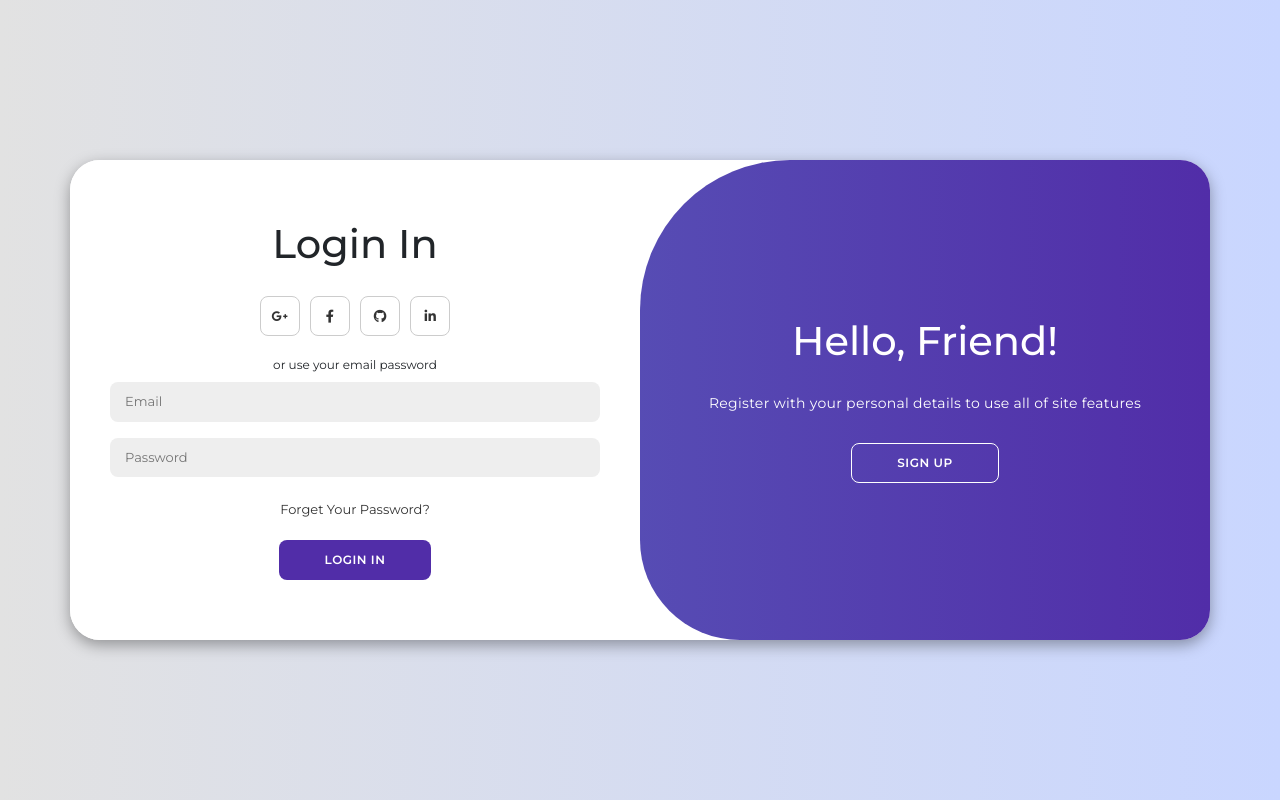
After one commit to Shivraj1150/New-project, a PHP site: page /_login.php in a window 1280 px wide. The commit adds this page. Run offline with PHP 8.4, Linux system fonts and the light colour scheme; some libraries are stand-ins or nearby versions.

Commit message:
Login and sign Up page done

```diff
--- /dev/null
+++ b/_login.php
@@ -0,0 +1,75 @@
+
+
+<!DOCTYPE html>
+<html lang="en">
+
+<head>
+    <meta charset="UTF-8">
+    <meta name="viewport" content="width=device-width, initial-scale=1.0">
+    <link rel="stylesheet" href="https://cdnjs.cloudflare.com/ajax/libs/font-awesome/6.4.2/css/all.min.css">
+    <link rel="stylesheet" href="login.css">
+    <link rel="stylesheet" href="https://cdn.jsdelivr.net/npm/bootstrap@4.0.0/dist/css/bootstrap.min.css" integrity="sha384-Gn5384xqQ1aoWXA+058RXPxPg6fy4IWvTNh0E263XmFcJlSAwiGgFAW/dAiS6JXm" crossorigin="anonymous">
+    <link rel="stylesheet" href="https://cdn.jsdelivr.net/npm/bootstrap@4.0.0/dist/css/bootstrap.min.css" integrity="sha384-Gn5384xqQ1aoWXA+058RXPxPg6fy4IWvTNh0E263XmFcJlSAwiGgFAW/dAiS6JXm" crossorigin="anonymous">
+    <title>Modern Login Page | AsmrProg</title>
+</head>
+
+<body>
+
+
+    <div class="container" id="container">
+        <div class="form-container sign-up">
+            <form  method="post" action="register.php">
+                <h1>Create Account</h1>
+                <div class="social-icons">
+                    <a href="#" class="icon"><i class="fa-brands fa-google-plus-g"></i></a>
+                    <a href="#" class="icon"><i class="fa-brands fa-facebook-f"></i></a>
+                    <a href="#" class="icon"><i class="fa-brands fa-github"></i></a>
+                    <a href="#" class="icon"><i class="fa-brands fa-linkedin-in"></i></a>
+                </div>
+                <span>or use your email for registeration</span>
+                <input type="text" name="FirstName" id="FirstName" placeholder="Name">
+                <input type="email" name="email" id="email" placeholder="Email">
+                <input type="password" name="password" id="password" placeholder="Password">
+                <button name="signUp">Sign Up</button>
+            </form>
+        </div>
+        <div class="form-container sign-in">
+            <form method="post" action="register.php">
+                <h1>Login In</h1>
+                <div class="social-icons">
+                    <a href="#" class="icon"><i class="fa-brands fa-google-plus-g"></i></a>
+                    <a href="#" class="icon"><i class="fa-brands fa-facebook-f"></i></a>
+                    <a href="#" class="icon"><i class="fa-brands fa-github"></i></a>
+                    <a href="#" class="icon"><i class="fa-brands fa-linkedin-in"></i></a>
+                </div>
+                <span>or use your email password</span>
+                <input type="email" name="email" id="email" placeholder="Email">
+                <input type="password" name="password" id="Password" placeholder="Password">
+                <a href="#">Forget Your Password?</a>
+                <button name="signIn">Login In</button>
+            </form>
+        </div>
+        <div class="toggle-container">
+            <div class="toggle">
+                <div class="toggle-panel toggle-left">
+                    <h1>Welcome Back!</h1>
+                    <p>Enter your personal details to use all of site features</p>
+                    <button class="hidden" id="login">Sign In</button>
+                </div>
+                <div class="toggle-panel toggle-right">
+                    <h1>Hello, Friend!</h1>
+                    <p>Register with your personal details to use all of site features</p>
+                    <button class="hidden" id="register">Sign Up</button>
+                </div>
+            </div>
+        </div>
+    </div>
+
+    <script src="login.js"></script>
+    <script src="https://code.jquery.com/jquery-3.2.1.slim.min.js" integrity="sha384-KJ3o2DKtIkvYIK3UENzmM7KCkRr/rE9/Qpg6aAZGJwFDMVNA/GpGFF93hXpG5KkN" crossorigin="anonymous"></script>
+    <script src="https://cdn.jsdelivr.net/npm/popper.js@1.12.9/dist/umd/popper.min.js" integrity="sha384-ApNbgh9B+Y1QKtv3Rn7W3mgPxhU9K/ScQsAP7hUibX39j7fakFPskvXusvfa0b4Q" crossorigin="anonymous"></script>
+    <script src="https://cdn.jsdelivr.net/npm/bootstrap@4.0.0/dist/js/bootstrap.min.js" integrity="sha384-JZR6Spejh4U02d8jOt6vLEHfe/JQGiRRSQQxSfFWpi1MquVdAyjUar5+76PVCmYl" crossorigin="anonymous"></script>
+
+</body>
+
+</html>
--- /dev/null
+++ b/login.css
@@ -0,0 +1,211 @@
+
+@import url('https://fonts.googleapis.com/css2?family=Montserrat:wght@300;400;500;600;700&display=swap');
+
+*{
+    margin: 0;
+    padding: 0;
+    box-sizing: border-box;
+    font-family: 'Montserrat', sans-serif;
+}
+
+body{
+    background-color: #c9d6ff;
+    background: linear-gradient(to right, #e2e2e2, #c9d6ff);
+    display: flex;
+    align-items: center;
+    justify-content: center;
+    flex-direction: column;
+    height: 100vh;
+}
+
+.container{
+    background-color: #fff;
+    border-radius: 30px;
+    box-shadow: 0 5px 15px rgba(0, 0, 0, 0.35);
+    position: relative;
+    overflow: hidden;
+    width: 768px;
+    max-width: 100%;
+    min-height: 480px;
+}
+
+.container p{
+    font-size: 14px;
+    line-height: 20px;
+    letter-spacing: 0.3px;
+    margin: 20px 0;
+}
+
+.container span{
+    font-size: 12px;
+}
+
+.container a{
+    color: #333;
+    font-size: 13px;
+    text-decoration: none;
+    margin: 15px 0 10px;
+}
+
+.container button{
+    background-color: #512da8;
+    color: #fff;
+    font-size: 12px;
+    padding: 10px 45px;
+    border: 1px solid transparent;
+    border-radius: 8px;
+    font-weight: 600;
+    letter-spacing: 0.5px;
+    text-transform: uppercase;
+    margin-top: 10px;
+    cursor: pointer;
+}
+
+.container button.hidden{
+    background-color: transparent;
+    border-color: #fff;
+}
+
+.container form{
+    background-color: #fff;
+    display: flex;
+    align-items: center;
+    justify-content: center;
+    flex-direction: column;
+    padding: 0 40px;
+    height: 100%;
+}
+
+.container input{
+    background-color: #eee;
+    border: none;
+    margin: 8px 0;
+    padding: 10px 15px;
+    font-size: 13px;
+    border-radius: 8px;
+    width: 100%;
+    outline: none;
+}
+
+.form-container{
+    position: absolute;
+    top: 0;
+    height: 100%;
+    transition: all 0.6s ease-in-out;
+}
+
+.sign-in{
+    left: 0;
+    width: 50%;
+    z-index: 2;
+}
+
+.container.active .sign-in{
+    transform: translateX(100%);
+}
+
+.sign-up{
+    left: 0;
+    width: 50%;
+    opacity: 0;
+    z-index: 1;
+}
+
+.container.active .sign-up{
+    transform: translateX(100%);
+    opacity: 1;
+    z-index: 5;
+    animation: move 0.6s;
+}
+
+@keyframes move{
+    0%, 49.99%{
+        opacity: 0;
+        z-index: 1;
+    }
+    50%, 100%{
+        opacity: 1;
+        z-index: 5;
+    }
+}
+
+.social-icons{
+    margin: 20px 0;
+}
+
+.social-icons a{
+    border: 1px solid #ccc;
+    border-radius: 20%;
+    display: inline-flex;
+    justify-content: center;
+    align-items: center;
+    margin: 0 3px;
+    width: 40px;
+    height: 40px;
+}
+
+.toggle-container{
+    position: absolute;
+    top: 0;
+    left: 50%;
+    width: 50%;
+    height: 100%;
+    overflow: hidden;
+    transition: all 0.6s ease-in-out;
+    border-radius: 150px 0 0 100px;
+    z-index: 1000;
+}
+
+.container.active .toggle-container{
+    transform: translateX(-100%);
+    border-radius: 0 150px 100px 0;
+}
+
+.toggle{
+    background-color: #512da8;
+    height: 100%;
+    background: linear-gradient(to right, #5c6bc0, #512da8);
+    color: #fff;
+    position: relative;
+    left: -100%;
+    height: 100%;
+    width: 200%;
+    transform: translateX(0);
+    transition: all 0.6s ease-in-out;
+}
+
+.container.active .toggle{
+    transform: translateX(50%);
+}
+
+.toggle-panel{
+    position: absolute;
+    width: 50%;
+    height: 100%;
+    display: flex;
+    align-items: center;
+    justify-content: center;
+    flex-direction: column;
+    padding: 0 30px;
+    text-align: center;
+    top: 0;
+    transform: translateX(0);
+    transition: all 0.6s ease-in-out;
+}
+
+.toggle-left{
+    transform: translateX(-200%);
+}
+
+.container.active .toggle-left{
+    transform: translateX(0);
+}
+
+.toggle-right{
+    right: 0;
+    transform: translateX(0);
+}
+
+.container.active .toggle-right{
+    transform: translateX(200%);
+}
--- /dev/null
+++ b/login.js
@@ -0,0 +1,12 @@
+
+const container = document.getElementById('container');
+const registerBtn = document.getElementById('register');
+const loginBtn = document.getElementById('login');
+
+registerBtn.addEventListener('click', () => {
+    container.classList.add("active");
+});
+
+loginBtn.addEventListener('click', () => {
+    container.classList.remove("active");
+});
--- /dev/null
+++ b/logout.php
@@ -0,0 +1,4 @@
+<?php
+session_destroy();
+header("location: shiv.html");
+?>
--- a/shiv.html
+++ b/shiv.html
@@ -304,8 +304,8 @@
 
                         <li> <a href="#"> <i class="fa-solid fa-bag-shopping" style="color: #000000;"></i> </a> </li>
 
-                        <li class="login"> <a href="#">Login </a> </li>
-                        <li class="sign_up"> <a href="#">Sign UP</a></li>
+                        <li class="login"> <a href="http://localhost/3/_login.php">Login </a> </li>
+                        <li class="sign_up"> <a href="login.php">Sign UP</a></li>
                     </ul>
                 </div>
                 <div class="openMenu" id="open_menu">
```
Also changed, not shown: justcopy.php (added, +78 -0 lines), partials/_dbconnect.php (added, +14 -0 lines), register.php (added, +50 -0 lines), shiv.css (+111 -3 lines), welcome.php (added, +34 -0 lines), Banner/background.jpg (added).
